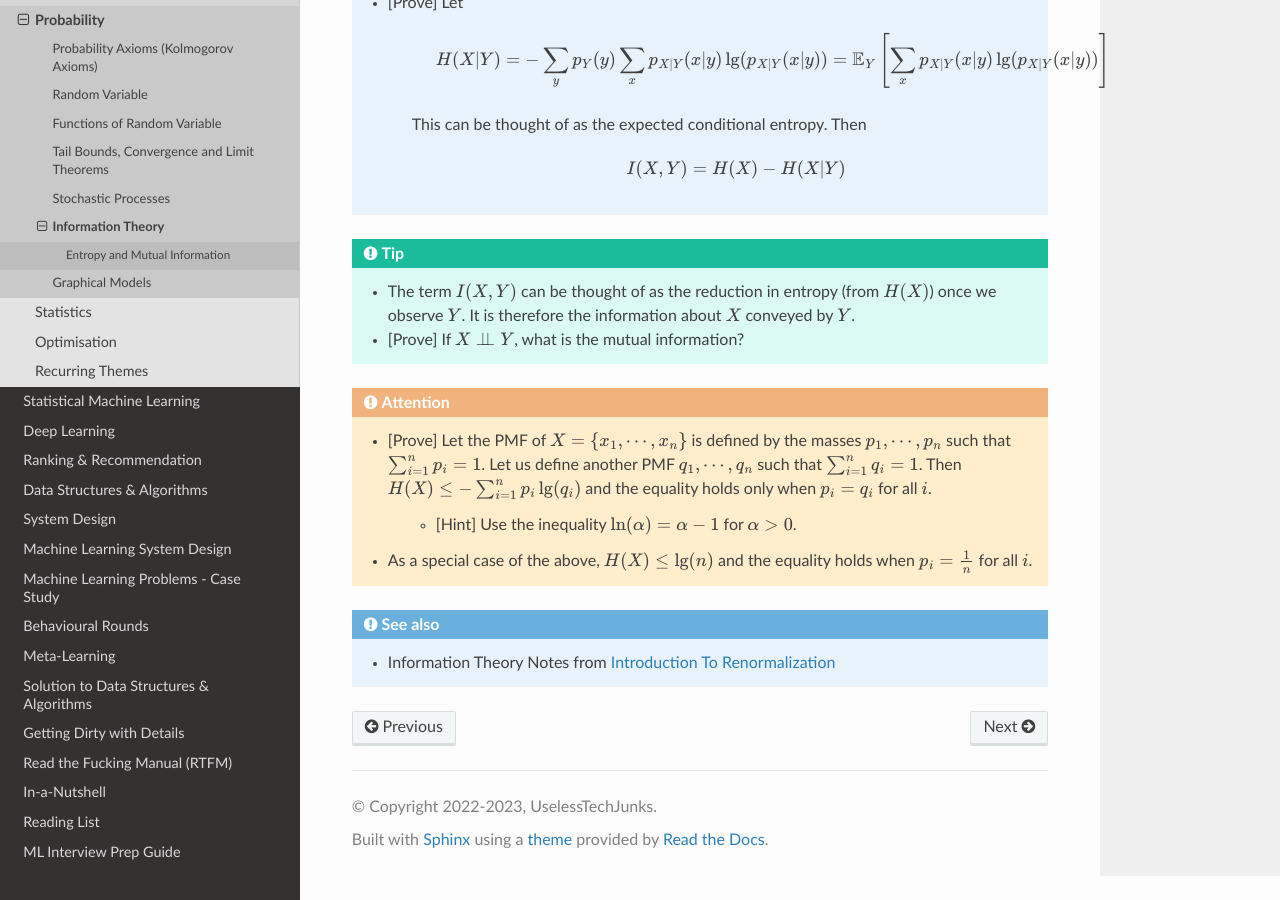
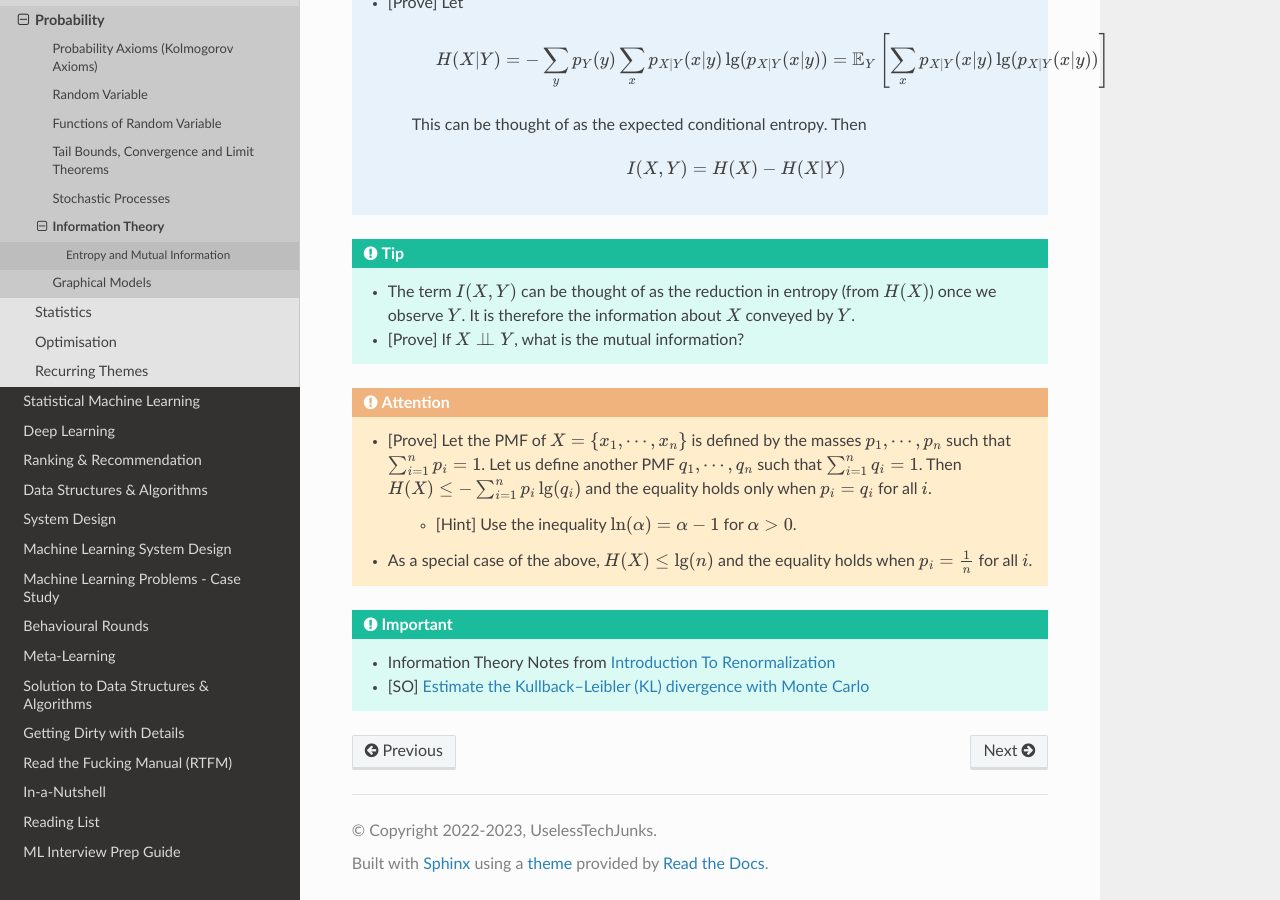
Before and after one commit to uselesstechjunks/leetcode, a Sphinx documentation site: the page built from docs/source/math/prob/info.rst, in a window 1280 px wide and 900 px high, scrolled down 550 px. Built offline with Sphinx 7.4.7 and the Read the Docs theme 2.0.0, drawn with Linux system fonts in a browser that asks for light colours.

Commit message:
Update info.rst

```diff
--- a/docs/source/math/prob/info.rst
+++ b/docs/source/math/prob/info.rst
@@ -34,5 +34,6 @@ Entropy and Mutual Information
 	* As a special case of the above, :math:`H(X)\leq\lg(n)` and the equality holds when :math:`p_i=\frac{1}{n}` for all :math:`i`.
 
 
-.. seealso::
+.. important::
 	* Information Theory Notes from `Introduction To Renormalization <https://www.complexityexplorer.org/courses/67-introduction-to-renormalization/materials>`_
+	* [SO] `Estimate the Kullback–Leibler (KL) divergence with Monte Carlo <https://stats.stackexchange.com/questions/280885/estimate-the-kullback-leibler-kl-divergence-with-monte-carlo>`_
```
